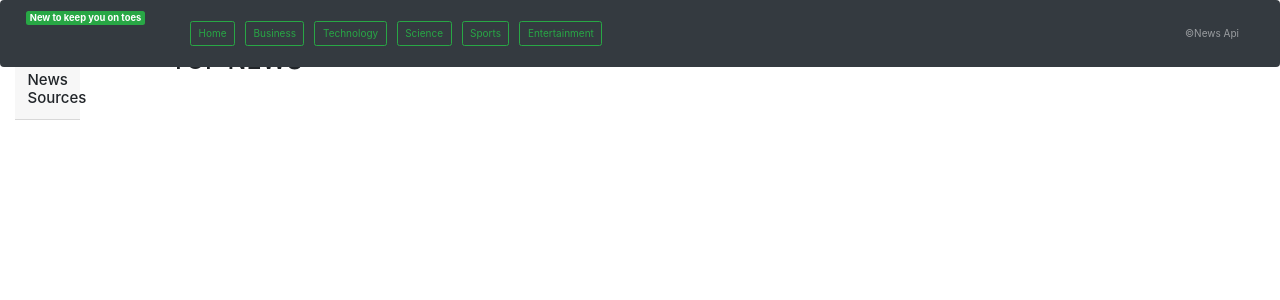
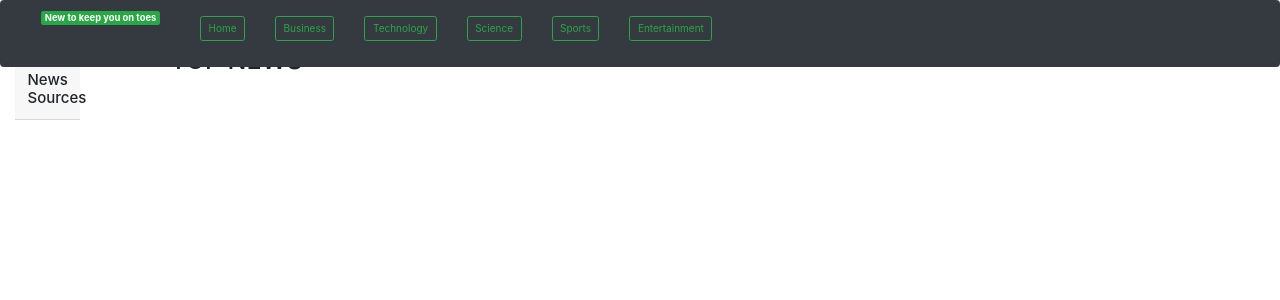
Before and after one commit to israelwangila/news-API, a Flask app: template app/templates/index.html in a window 1280 px wide. Shown: the top 300 px of the page. Run offline with Flask 2, Linux system fonts and the light colour scheme; the template is opened without the code that fills it, so the values that code supplies are empty; some libraries are stand-ins or nearby versions.

Commit message:
resizing navbar

```diff
--- a/app/static/css/style.css
+++ b/app/static/css/style.css
@@ -12,3 +12,6 @@
 body{
   background-color: black;
 }
+.cc{
+  position: relative;
+}
--- a/app/templates/navbar1.html
+++ b/app/templates/navbar1.html
@@ -1,12 +1,11 @@
-<div class="">
+<div class="nav justify-content-center">
 
   <nav class="navbar navbar-expand-lg navbar-dark bg-dark fixed-top">
-  <h3> <a class="navbar-brand" href="/"><span class="badge badge-success">New to keep you on toes</span></a></h3>
-    <button class="navbar-toggler" type="button" data-toggle="collapse" data-target="#navbarText" aria-controls="navbarText" aria-expanded="false" aria-label="Toggle navigation">
-    <span class="navbar-toggler-icon"></span>
-  </button>
+
     <div class="collapse navbar-collapse" id="navbarText">
-      <ul class="navbar-nav mr-auto">
+      <ul class="nav justify-content-center">
+         <h3> <a class="navbar-brand" href="/"><span class="badge badge-success">New to keep you on toes</span></a></h3>
+
         <li class="nav-item active">
           <a class="nav-link" href="/"><button type="button" class="btn btn-outline-success">Home </button><span class="sr-only">(current)</span></a>
         </li>
@@ -25,10 +24,10 @@
         <li class="nav-item">
           <a class="nav-link" href="/{{'categories/Entertainment'}}"><button type="button" class="btn btn-outline-success">Entertainment</button></a>
         </li>
+        <button class="navbar-toggler" type="button" data-toggle="collapse" data-target="#navbarText" aria-controls="navbarText" aria-expanded="false" aria-label="Toggle navigation">
+          <span class="navbar-toggler-icon"></span>
+          </button>
       </ul>
-      <span class="navbar-text">
-      ©News Api
-    </span>
     </div>
   </nav>
 </div>
```
